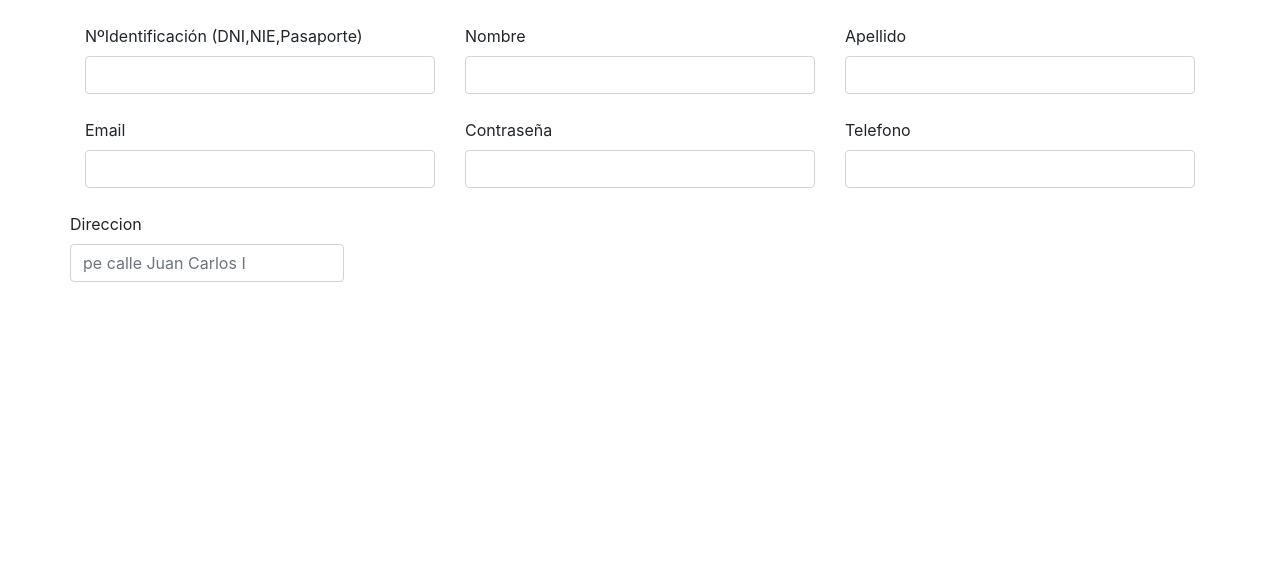
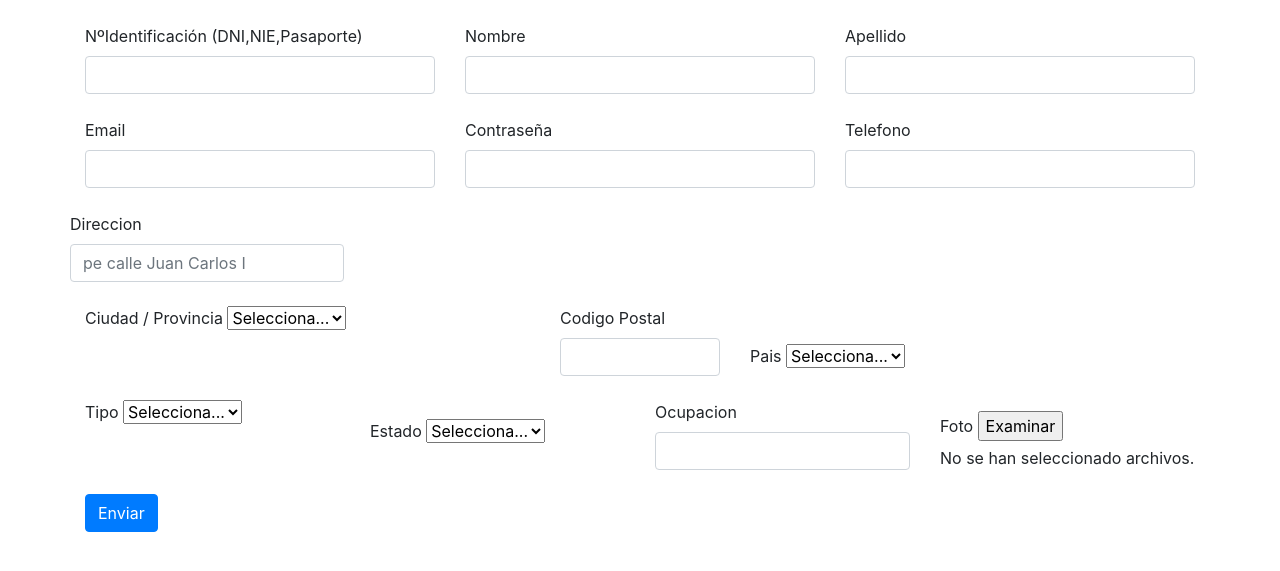
Before and after one commit to adrianhdezruiz/DWES, a PHP site: page /usuario.php in a window 1280 px wide. Shown: the top 571 px of the page. Run offline with PHP 8.4, Linux system fonts and the light colour scheme; some libraries are stand-ins or nearby versions.

Commit message:
actualizado usuario

```diff
--- a/usuario.php
+++ b/usuario.php
@@ -9,6 +9,9 @@
 </head>
 <body>
   <br>
+
+  <form method="post">
+  <!--Primera y segunda fila-->
   <div class="container">
   <div class="row">
     <div class="col align-self-start">
@@ -35,16 +38,89 @@
     </div>
   </div>
 </div>
+<!-- Tercera fila-->
     <br>
     <div class="container">
     <div class="row">
       <div class="d-grid gap-2">
         <label for="direccion">Direccion</label>
         <input type="text" name="direccion" class="form-control" required placeholder="pe calle Juan Carlos I">
+      </div>
+    </div>
+  </div>
 
-      </div>
-      <div class="col align-self-center">
+<!--Cuarta fila-->
+<div class="container">
+  <div class="row">
+    <div class="col align-self-start">
+      <br>
+      <label for="ciudad">Ciudad / Provincia</label>
+      <select class="form-select" name="ciudad">
+        <option selected>Selecciona...</option>
+      </select>
+    </div>
+    <div class="col-2 align-self-center">
+      <br>
+      <label for="cp">Codigo Postal</label>
+      <input type="text" name="cp" class="form-control">
+    </div>
+    <div class="col align-self-end">
+      <br>
+      <label for="pais">Pais</label>
+      <select class="form-select"  name="pais">
+        <option selected>Selecciona...</option>
+      </select>
+    </div>
+  </div>
+</div>
 
+<!--Quinta fila-->
+
+<div class="container">
+  <div class="row">
+    <div class="col align-self-start">
+      <br>
+      <label for="usuario">Tipo</label>
+      <select class="form-select"  name="usuario">
+        <option selected>Selecciona...</option>
+        <option value="lector">Lector</option>
+        <option value="socio">Socio</option>
+        <option value="dotador">Dotador</option>
+      </select>
+
+    </div>
+    <div class="col align-self-center">
+      <br>
+      <label for="estado">Estado</label>
+      <select class="form-select"  name="estado">
+        <option selected>Selecciona...</option>
+      </select>
+    </div>
+    <div class="col align-self-center">
+      <br>
+      <label for="ocupacion">Ocupacion</label>
+      <input type="text" name="ocupacion" class="form-control">
+    </div>
+    <div class="col align-self-end">
+      <label for="foto">Foto</label>
+      <input type="button" name="foto" value="Examinar">
+      <?php if (!isset($_POST['foto'])) {
+        echo "<br> No se han seleccionado archivos.";
+      } ?>
+    </div>
+  </div>
+</div>
+
+<!--Sexta fila-->
+<div class="container">
+  <div class="row">
+    <div class="col align-self-start">
+      <br>
+      <input type="submit" name="" value="Enviar" class="btn btn-primary">
+        </form>
+    </div>
+  </div>
+</div>
 </body>
 <script src="../bootstrap/js/bootstrap.min.js" integrity="sha384-QJHtvGhmr9XOIpI6YVutG+2QOK9T+ZnN4kzFN1RtK3zEFEIsxhlmWl5/YESvpZ13" crossorigin="anonymous"></script>
 </html>
```
